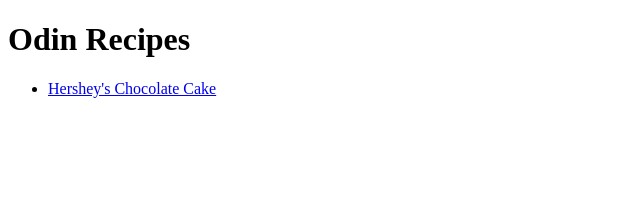
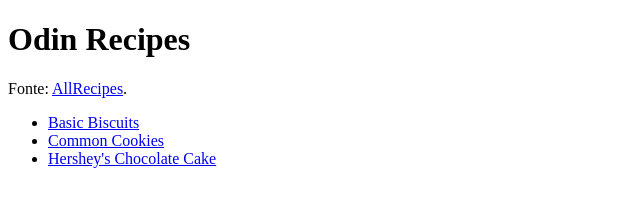
Before and after one commit to A-Amaury/odin-recipes, a plain HTML site: page index.html in a window 1280 px wide. Shown: the whole page, without its empty margins (0-640 px from the left). Drawn offline with Linux system fonts and the light colour scheme.

Commit message:
Update index.html with new recipes and source
Links for the basic-biscuits.html and cookies.html pages have been added to recipes list.
Futhermore, a reference to the source of the recipes has been included below the title.

```diff
--- a/index.html
+++ b/index.html
@@ -7,7 +7,16 @@
 
   <body>
     <h1>Odin Recipes</h1>
+    <p>
+      Fonte: <a href="https://www.allrecipes.com/" target="_blank" rel="nooponer noreferrer">AllRecipes</a>.
+    </p>
     <ul>
+      <li><a href="recipes/basic-biscuits.html" target="_blank">
+        Basic Biscuits</a>
+      </li>
+      <li><a href="recipes/cookies.html" target="_blank">
+        Common Cookies
+      </a></li>
       <li><a href="recipes/cake.html" target="_blank">
         Hershey's Chocolate Cake</a>
       </li>
```
